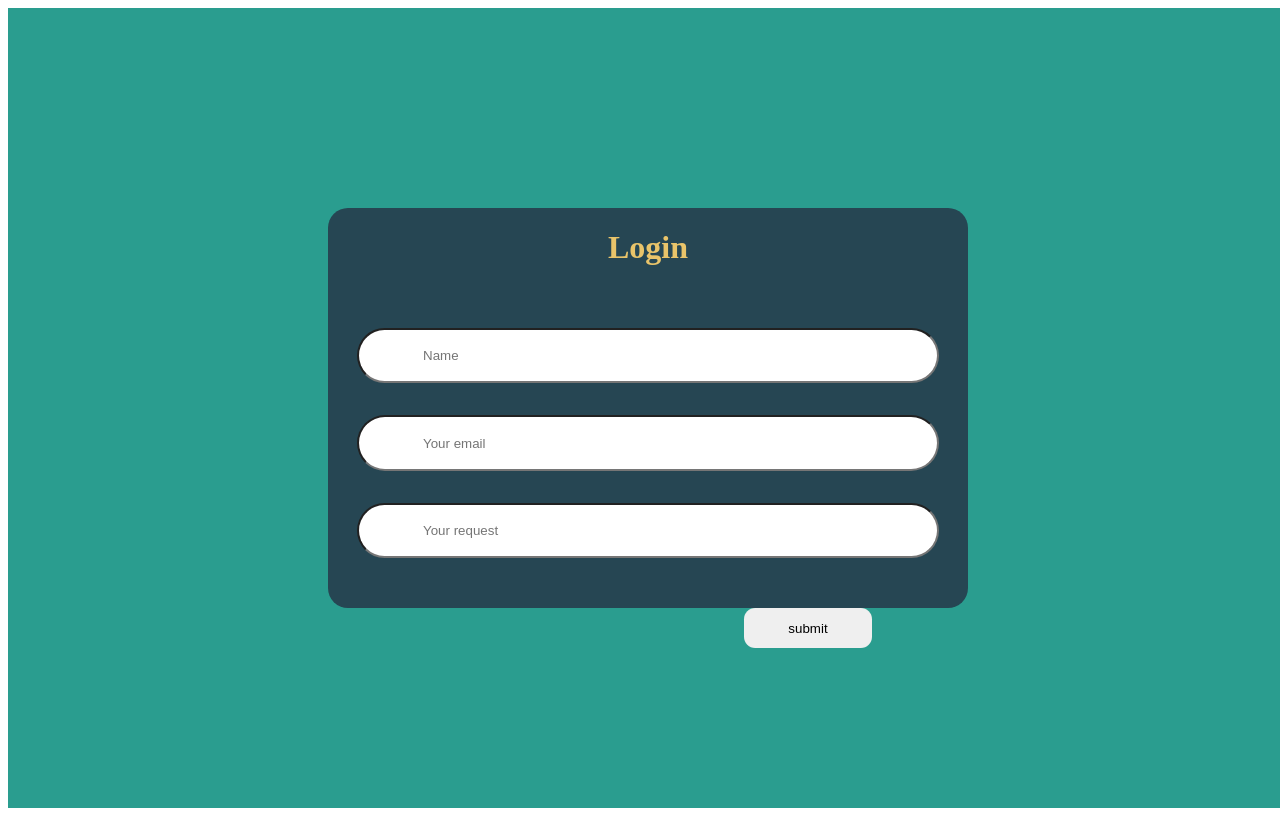
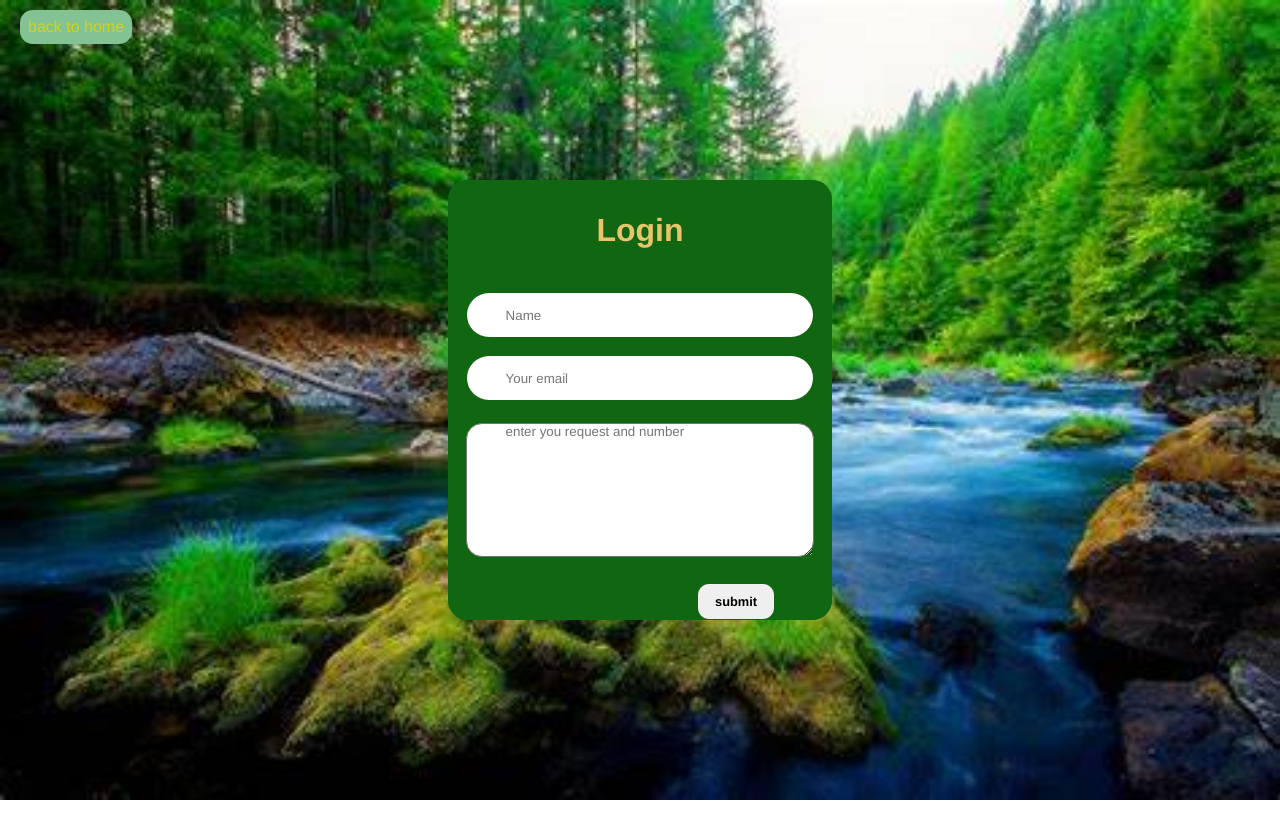
Before and after one commit to rahulkumar-webdev/our-portfolio, a plain HTML site: page signup.html in a window 1280 px wide. Drawn offline with Linux system fonts and the light colour scheme.

Commit message:
changes in all

```diff
--- a/signup.css
+++ b/signup.css
@@ -1,50 +1,85 @@
+*{
+  margin: 0;
+  padding: 0;
+  font-family: 'Franklin Gothic Medium', 'Arial Narrow', Arial, sans-serif;
+}
+
 .contener{
     height: 100vh;
     width: 100vw;
     display: flex;
     justify-content: center;
     align-items: center;
-    background:rgb(42,157,143);
+    background-size: cover;
+    background-image: url(nature.jpeg);
+
   }
   .mid-box{
     border-radius: 20px;
-    height: 50vh;
-    width: 50vw;
-    background: rgb(38,70,83);
+    height: 55vh;
+    width: 30vw;
+    background: rgb(17, 103, 17);
     display: flex;
     flex-direction: column;
     align-items: center;
+  }
+  .nature{
 
+    position:relative;
+    height: 100vh;
 
+    width: 100vw;
   }
   .mid-box h1{
     text-align: center;
     color: rgb(233,196,106);
     cursor: pointer;
+    padding-top: 2rem;
   }
   input{
     color: rgb(231,111,81);
     position: relative;
     top: 10%;
-    height: 50px;
-    width: 40vw;
+    height: 10%;
+    width: 80%;
     margin-bottom: 5%;
     padding-left: 10%;
-
     border-radius: 2rem;
+    border: none;
 
   }
-    .submit{
+  #feedback{
+
+    height: 30%;
+    width: 80%;
+    margin-top:6vh;
+    border-radius: 1rem;
+    padding-left: 10%;
+  }
+    #sub-btn{
         position:relative;
-        top: 10%;
+        top: 6%;
         left: 25%;
         text-align: center;
-        height: 10%;
+        height: 8%;
         width: 20%;
         border-radius: 0.7rem;
         border: none;
+        font-size: 1vw;
+        font-weight: bold;
     }
-    .submit:hover{
+    #sub-btn:hover{
         background: rgb(244,162,67);
         cursor: pointer;
     }
+a{
+  text-decoration: none;
+  color: rgb(211, 211, 25);
+  background-color:rgb(131, 195, 147);
+  position: absolute;
+ top: 10px;
+ left: 20px;
+ padding: 0.5rem;
+ border: none;
+ border-radius: 0.8rem;
+}
--- a/signup.html
+++ b/signup.html
@@ -12,19 +12,27 @@
   <style>
 
   </style>
+  <div class="contener">
+    <p><a href="index.html">back to home</a></p>
 
-  <div class="contener">
 
-     <div class="mid-box">
+      <div class="mid-box">
+
+         <form  class="mid-box" action="https://api.web3forms.com/submit" method="POST">
          <h1>Login</h1>
-         <input type="text" placeholder="Name">
-         <input type="email" placeholder="Your email">
-         <input class="" type="Feedback" placeholder="Your request"><br>
-         <button class="submit">submit</button>
+         <input type="hidden" name="access_key" value="578d37c9-b7b4-4b16-a780-3f59e61c537f">
+         <input id="name" type="text" placeholder="Name" required>
+         <input id="email" type="email" placeholder="Your email" required>
+         <textarea name="message" id="feedback" cols="15" rows="5" placeholder="enter you request and number" required></textarea>
+         <button id="sub-btn" value="submit" type="signup">submit</button>
+         </form>
+
+
 
      </div>
+
   </div>
-
+<script src="https://smtpjs.com/v3/smtp.js"></script>
 <script src="signup.js"></script>
 </body>
 </html>
--- a/signup.js
+++ b/signup.js
@@ -1,3 +1,31 @@
-let inputs = document.querySelectorAll(input);
-console.log(inputs,"hay");
-console.log("hay")
+// let inputs = document.querySelectorAll("input");
+// let btn = document.querySelector("button");
+// let h1 = document.querySelector(".hh");
+
+
+// function res(){
+
+//     let name = document.getElementById("name").value;
+//     document.write(`hello ${name} thanks you we will try respone as soon as possiable`)
+//     console.log(h1);
+
+// }
+
+
+// btn.addEventListener("click",res);
+
+
+function emailsend() {
+    Email.send({
+        Host : "smtp.elasticemail.com",
+        Username : "rahul.me.your@gmail.com",
+        Password : "00B8AE1DC2B412F14742C7C2C6D232BE1C8A",
+        To : 'rahul.me.your@gmail.com',
+        From : "rahul.me.your@gmail.com",
+        Subject : "This is the subject",
+        Body : "And this is the body"
+    }).then(
+      message => alert(message)
+    );
+
+}
--- a/style.css
+++ b/style.css
@@ -99,3 +99,6 @@ background: red;
     width: 40vw;
     background-size: cover;
 }
+.hh{
+    font-size: 100px;
+}
```
Also changed, not shown: checking.html (added, +12 -0 lines), index.html (+1 -2 lines), nature.jpeg (added).
